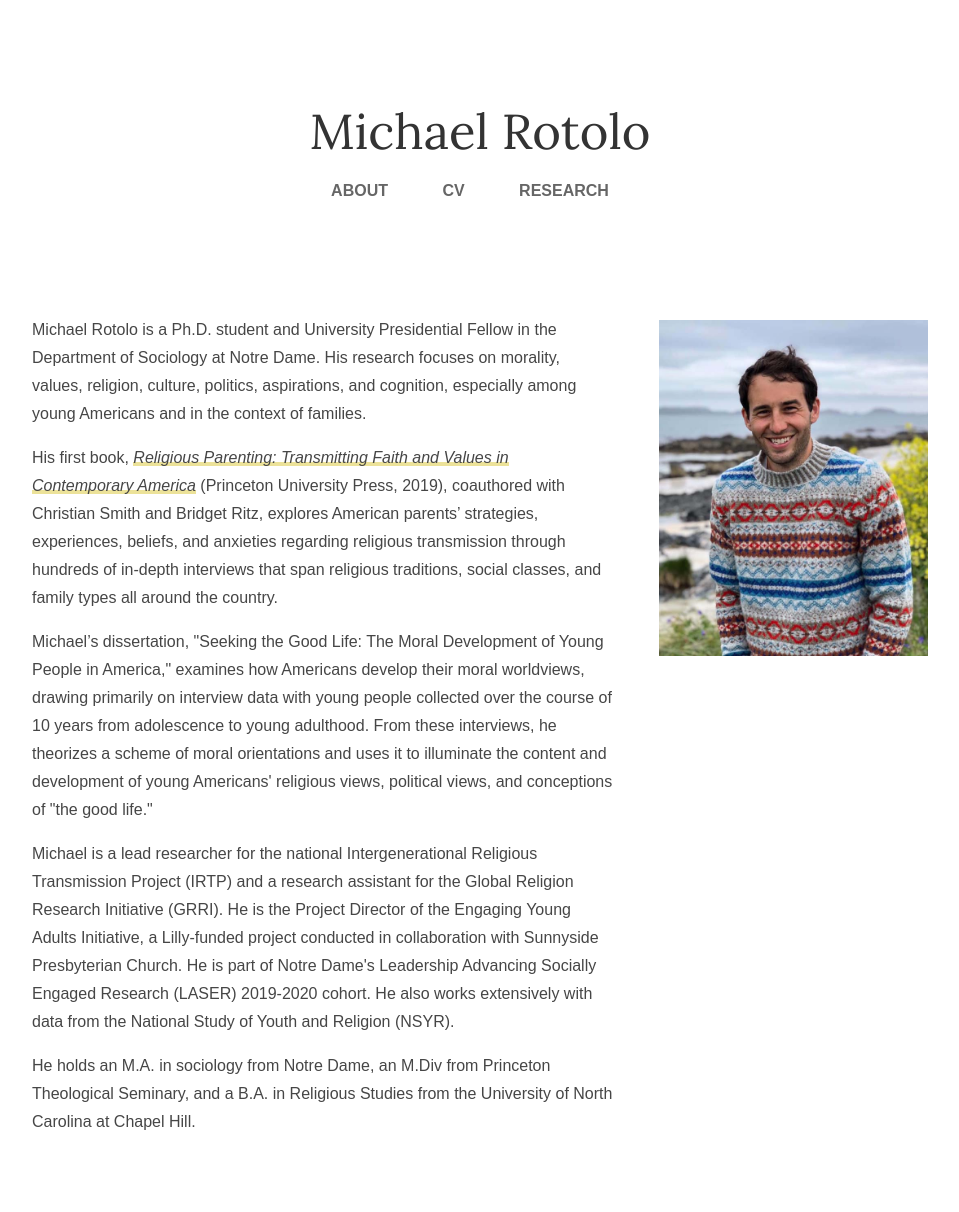
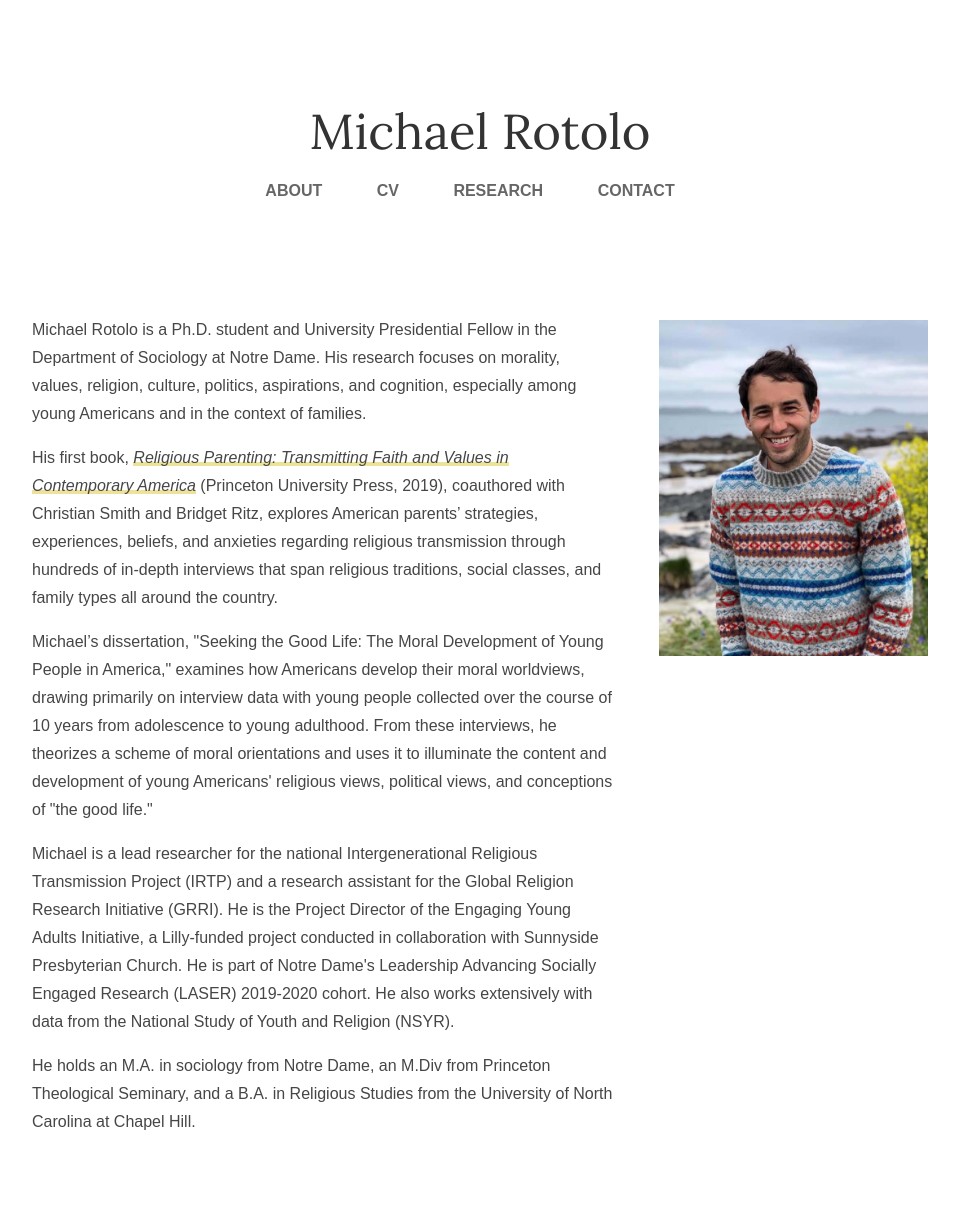
Before and after one commit to michaelrotolo/github.io, a Jekyll site: the page built from index.html, in a window 1280 px wide. Shown: the whole page, without its empty margins (160-1119 px from the left). Built offline with Jekyll 4.4.1, drawn with Linux system fonts in a browser that asks for light colours; some web fonts are replaced.

Commit message:
Update default.html

```diff
--- a/_layouts/default.html
+++ b/_layouts/default.html
@@ -13,7 +13,8 @@
 	    		<ul>
 	        		<li><a class="nav-highlight" href="/">About</a></li>
 		        	<li><a class="nav-highlight" href="/cv">CV</a></li>
-	        		<li><a class="nav-highlight" href="/research/">Research</a></li>
+	        		<li><a class="nav-highlight" href="/research">Research</a></li>
+				<li><a class="nav-highlight" href="/contact/">Contact</a></li>
 	    		</ul>
 			</nav>
 			<div class="container">
```
